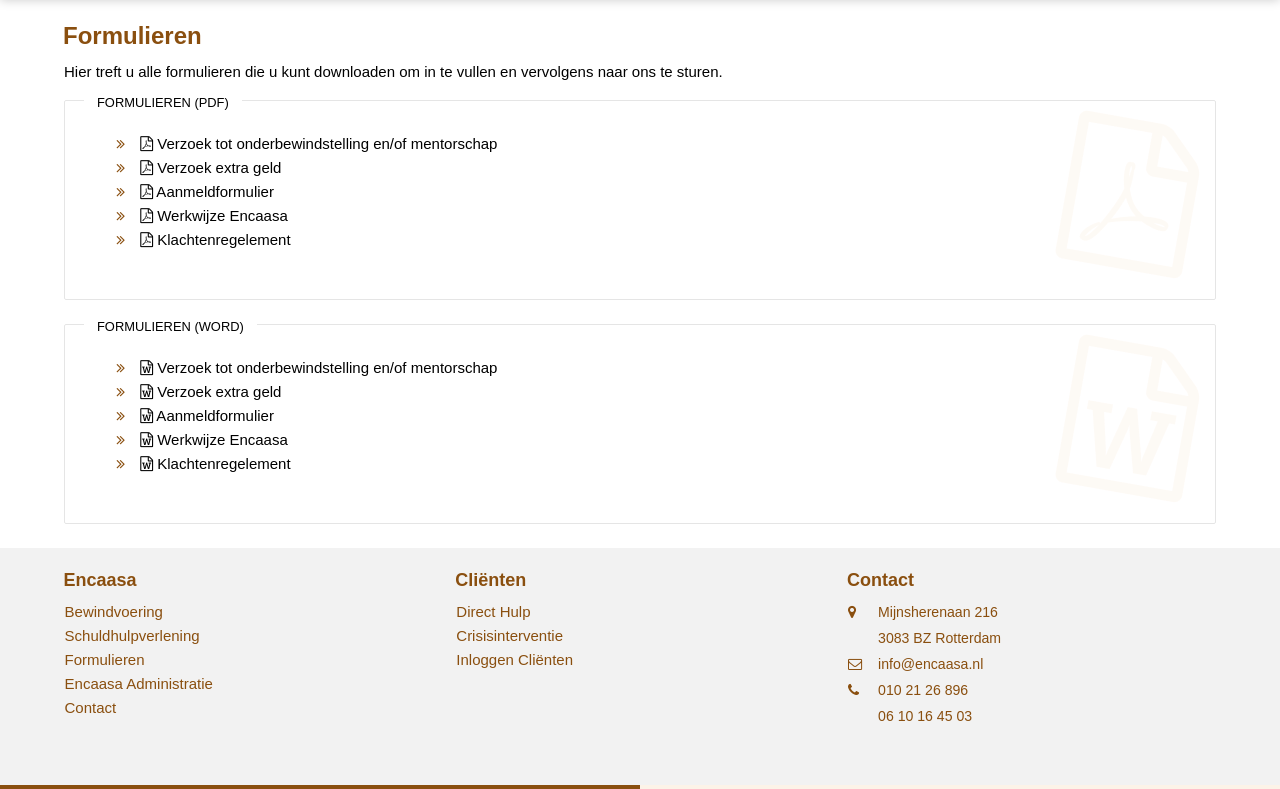
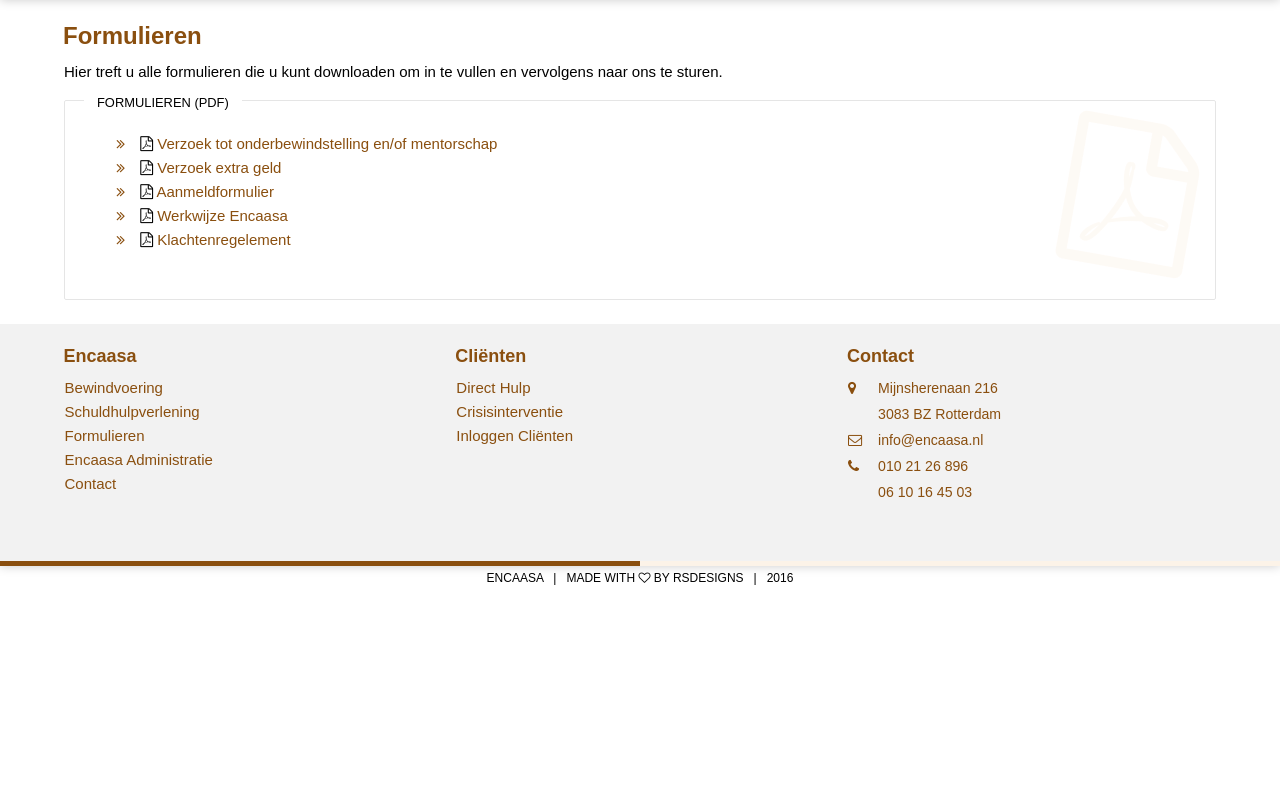
Before and after one commit to Richinel/encaasa, a PHP site: page /formulieren in a window 1280 px wide. Shown: the part 100-889 px from the top of the page. After the commit the page ends 685 px from the top, so only its background shows below. Run offline with PHP 8.4, Linux system fonts and the light colour scheme; style sheets or scripts are compiled from the project's sources; some web fonts are replaced.

Commit message:
FInal commit before going live.

```diff
--- a/css/main.css
+++ b/css/main.css
@@ -121,6 +121,7 @@
   height: 150px;
   display: block;
   margin: auto;
+  margin-bottom: 30px;
 }
 .btn-o {
   display: block;
@@ -1011,6 +1012,7 @@
 .fp {
   background-color: #fcf3e8;
   padding: 20px;
+  border: 1px solid #8a4f0f !important;
 }
 .footer {
   background-color: #f2f2f2;
@@ -1195,3 +1197,6 @@
   opacity: 0.4;
   transform: rotate(10deg);
 }
+.NA {
+  opacity: 0.6 !important;
+}
--- a/css/main.less
+++ b/css/main.less
@@ -156,6 +156,7 @@
 			height: 150px;
 			display: block;
 			margin: auto;
+			margin-bottom: 30px;
 		}
 	}
 }
@@ -1209,6 +1210,7 @@
 .fp {
 	background-color: @lightBrown;
 	padding: 20px;
+	border: 1px solid @brown !important;
 }
 
 .footer {
@@ -1454,3 +1456,7 @@
 	opacity: 0.4;
 	transform: rotate(10deg);
 }
+
+.NA {
+	opacity: 0.6 !important;
+}
--- a/formulieren.php
+++ b/formulieren.php
@@ -18,29 +18,39 @@
 					<ul>
 						<li>
 							<i class="fa fa-file-pdf-o" aria-hidden="true"></i>
-							Verzoek tot onderbewindstelling en/of mentorschap
+								<a href="files/Bewindvoering-en-of-mentorschap.pdf" target="_blank">
+									Verzoek tot onderbewindstelling en/of mentorschap
+								</a>
 						</li>
 						<li>
 							<i class="fa fa-file-pdf-o" aria-hidden="true"></i>
-							Verzoek extra geld
+								<a href="files/formulier-verzoek-extra-geld.pdf" target="_blank">
+									Verzoek extra geld
+								</a>
 						</li>
 						<li>
 							<i class="fa fa-file-pdf-o" aria-hidden="true"></i>
-							Aanmeldformulier
+								<a href="files/Intakeformulier-ENCAASA.pdf" target="_blank">
+									Aanmeldformulier
+								</a>
 						</li>
 						<li>
 							<i class="fa fa-file-pdf-o" aria-hidden="true"></i>
-							Werkwijze Encaasa
+								<a href="files/Reglement-Bew-Encaasa.pdf" target="_blank">
+									Werkwijze Encaasa
+								</a>
 						</li>
 						<li>
 							<i class="fa fa-file-pdf-o" aria-hidden="true"></i>
-							Klachtenregelement
+								<a href="files/klachtenregelement-Encaasa.pdf" target="_blank">
+									Klachtenregelement
+								</a>
 						</li>
 					</ul>
 					<i class="fa fa-file-pdf-o fieldset_deco" aria-hidden="true"></i>
 				</fieldset>
 
-				<fieldset>
+				<!-- <fieldset class='NA'>
 					<legend>Formulieren (Word)</legend>
 
 					<ul>
@@ -66,8 +76,7 @@
 						</li>
 					</ul>
 					<i class="fa fa-file-word-o fieldset_deco" aria-hidden="true"></i>
-				</fieldset>
-
+				</fieldset>	 -->
 			</div>
 		</div>
 	</div>
```
Also changed, not shown: 5 other files.
